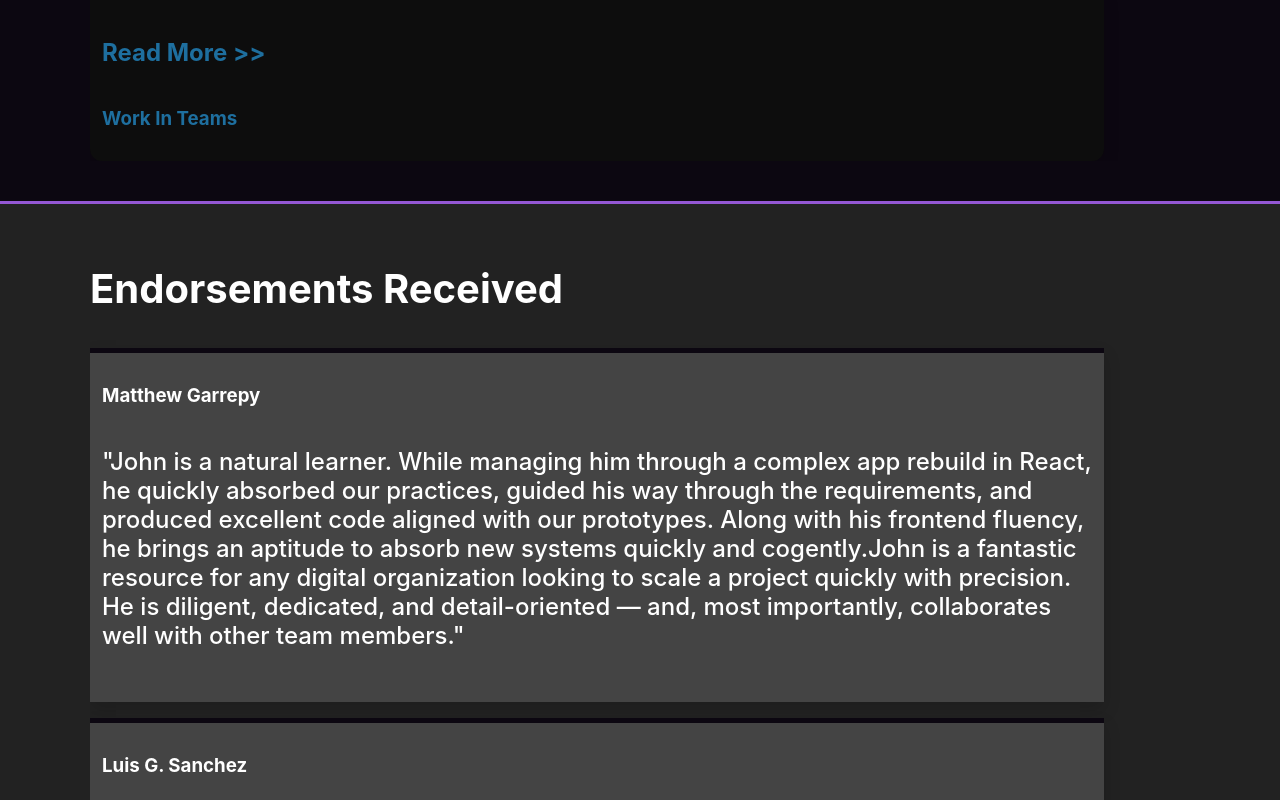
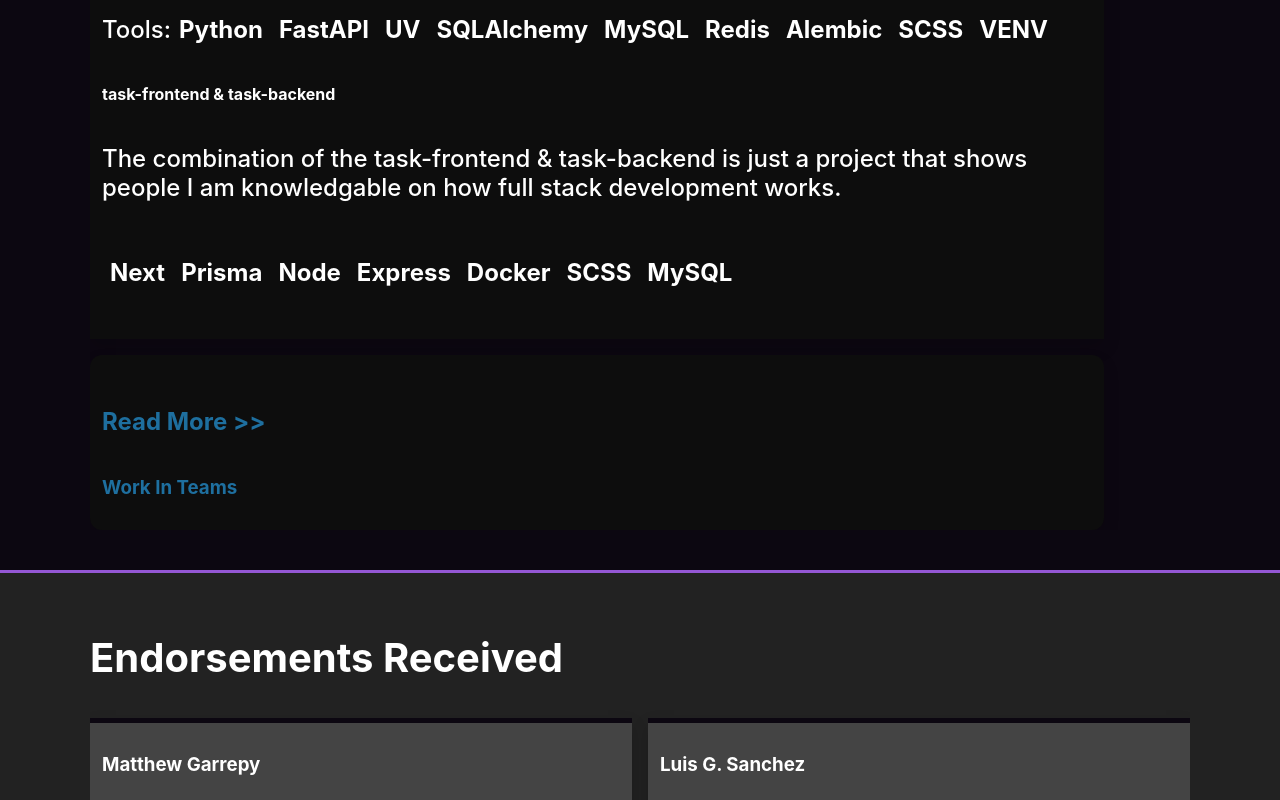
Before and after one commit to John-Keyes/lykeytech, a Next.js app: page / in a window 1280 px wide. Shown: the part 920-1720 px from the top of the page. Built offline with nearby package versions, Linux system fonts and the light colour scheme.

Commit message:
Tag, Slides

```diff
--- a/package.json
+++ b/package.json
@@ -17,6 +17,7 @@
         "next": "^14.2.22",
         "next-redux-wrapper": "^8.1.0",
         "next-seo": "^6.0.0",
+        "pure-react-carousel": "^1.32.0",
         "react": "^18.2.0",
         "react-autosave": "^0.4.4",
         "react-dev-utils": "^12.0.1",
--- a/src/components/layout/samples.tsx
+++ b/src/components/layout/samples.tsx
@@ -36,7 +36,6 @@
                                               <Tag href="https://sass-lang.com/" text="SCSS"/>
                                               <Tag href="https://www.mysql.com/" text="MySQL"/>
                                           </p>
-                                        <Card>
                                     <h3 id="work-in-teams">Work In Teams</h3>
                                       <h4>
                                           <Link href="https://cmscritic.com" target="_blank" rel="noopener noreferrer">
@@ -58,7 +57,6 @@
                                               <Tag href="https://redis.io/" text="Redis"/>
                                               <Tag href="https://sass-lang.com/" text="SCSS"/>
                                           </p>
-                                          </Card>
                                     <h3>MySELENA Application</h3>
                                     <ul>
                                     <li><p className="p">
--- a/src/components/nav/header.tsx
+++ b/src/components/nav/header.tsx
@@ -24,11 +24,11 @@
     }, [topNavRoot]);*/
 
     if(pathname == "/resume") {
-        return <></>;
+        return <></>;//border-bottom border-bottom-3 border-bottom-light-purple
     }
     //${atTop ? "bg-dark-purple-half": "bg-dark-purple"}
     return (
-            <div ref={topNavRoot} id="top-nav-root" className={`flex fit-width bg-dark-purple border-bottom border-bottom-3 border-bottom-light-purple`}>
+            <div ref={topNavRoot} id="top-nav-root" className={`flex fit-width bg-dark-purple`}>
                 <nav id="top-nav" className="flex fit-width content-container">
                     <Link id="header-logo-container" href="/">
                         <Image alt="Logo" src={logo} className="logo"/>
--- a/src/components/tag.tsx
+++ b/src/components/tag.tsx
@@ -8,7 +8,7 @@
 }
 
 const Tag = (props: TagProps) => {
-    return <Link className={`tag rounded-md border-3 transition-fast border-purple bg-transparent bg-hover-light-purple ${props.className}`} href={props.href}>{props.text}</Link>;
+    return <Link className={`tag rounded-md transition-fast text-white gradient-purple bg-hover-light-purple ${props.className}`} href={props.href}>{props.text}</Link>;
 }
 
 export default Tag;
--- a/src/pages/_document.tsx
+++ b/src/pages/_document.tsx
@@ -8,7 +8,6 @@
         <link rel="preload" href="/images/logoicon.png" as="image"/>
         <link rel="preload" href="/images/john-keyes-pfp.png" as="image"/>
         <link rel="preload" href="/docs/john_keyes_resume.docx"/>
-        <meta name="viewport" content="width=device-width, initial-scale=1"/>
       </Head>
       <body>
         <Main />
--- a/src/pages/index.tsx
+++ b/src/pages/index.tsx
@@ -11,8 +11,9 @@
 import DownloadHeader from 'src/components/download/downloadHeader';
 import DownloadIcon from 'src/components/download/downloadIcon';
 import PopMenu from 'src/components/popMenu';
-import Carousel from 'src/components/carousel/carousel';
 import Card from 'src/components/card';
+import Tag from 'src/components/tag';
+import { CarouselProvider, Slider, Slide, ButtonBack, ButtonNext } from 'pure-react-carousel';
 
 const Home: NextPage = () => {
     return (
@@ -39,9 +40,32 @@
                     <SubTitle id="samples" text="Samples">
                         <Card className="bg-text">
                         <h3><Link href="https://github.com/John-Keyes" className="text-dark-blue text-hover-clear-blue" target="_blank" rel="noopener noreferrer">Github</Link></h3>
-                        <p className="p">
-                            These are samples that I have worked on completely by myself, or in a team.
-                        </p>
+                        <h4>lykey-restapi</h4>
+                            <p className="p">This project shows how to setup authentication and authorization the backend.</p>
+                            <p className="p tag-gap">
+                                <span>Tools:</span>
+                                <Tag href="https://www.python.org/" text="Python"/>
+                                <Tag href="https://fastapi.tiangolo.com/" text="FastAPI"/>
+                                <Tag href="https://github.com/astral-sh/uv" text="UV"/>
+                                <Tag href="https://www.sqlalchemy.org/"  text="SQLAlchemy"/>
+                                <Tag href="https://www.mysql.com/"  text="MySQL"/>
+                                <Tag href="https://redis.io/"  text="Redis"/>
+                                <Tag href="https://alembic.sqlalchemy.org/"  text="Alembic"/>
+                                <Tag href="https://sass-lang.com/"  text="SCSS"/>
+                                <Tag href="https://docs.python.org/3/library/venv.html"  text="VENV"/>
+                            </p>
+
+                            <h4>task-frontend & task-backend</h4>
+                                <p className="p">The combination of the task-frontend & task-backend is just a project that shows people I am knowledgable on how full stack development works.</p>
+                                <p className="p tag-gap">
+                                    <Tag href="https://nextjs.org/" text="Next"/>
+                                    <Tag href="https://www.prisma.io/" text="Prisma"/>
+                                    <Tag href="https://nodejs.org/" text="Node"/>
+                                    <Tag href="https://expressjs.com/" text="Express"/>
+                                    <Tag href="https://www.docker.com/" text="Docker"/>
+                                    <Tag href="https://sass-lang.com/" text="SCSS"/>
+                                    <Tag href="https://www.mysql.com/" text="MySQL"/>
+                                </p>
                         </Card>
                         <Card className="bg-text space-above rounded-sm">
                         <p className="p">
@@ -56,31 +80,13 @@
             <div className="bg-dark-gray home-section-padding border-top border-top-3 border-top-light-purple">
                 <div className="flex flex-column content-container">
                     <SubTitle id="endorsements" text="Endorsements Received">
-                        <Carousel
-                            selectedCarouselIndex={0}
-                            slides={[<Endorsement
-                            person="Matthew Garrepy"
-                            personLink="https://www.linkedin.com/in/mattgarrepy/"
-                            text="John is a natural learner. While managing him through a complex app rebuild in React,
-                                he quickly absorbed our practices, guided his way through the requirements, and produced
-                                excellent code aligned with our prototypes. Along with his frontend fluency, he brings an
-                                aptitude to absorb new systems quickly and cogently.John is a fantastic resource for any digital organization looking to scale a project quickly
-                                with precision. He is diligent, dedicated, and detail-oriented &mdash; and, most importantly,
-                                collaborates well with other team members."
-                            className="space-above border-top border-top-5 border-top-dark-purple bg-light-gray"
-                            />,
-                            <Endorsement
-                            person="Luis G. Sanchez"
-                            personLink="https://www.linkedin.com/in/luisgustavosc/"
-                            text="John is an outstanding developer with a quick ability to adapt and solve problems. During our React
-                                    app rebuild, he rapidly understood our methodologies and delivered high-quality code that perfectly
-                                    matched our prototypes. His thoroughness, commitment, and attention to detail make him a valuable
-                                    asset to any team."
-                                    className="space-above border-top border-top-5 border-top-dark-purple bg-light-gray"
-                        />
-
-                        ]}
-                        />
+                        {/*<CarouselProvider className="fit-width fit-height" totalSlides={2}>
+                            <Slider>
+                                <Slide index={0}>I am the first Slide.</Slide>
+                                <Slide index={1}>I am the second Slide.</Slide>
+                                <Slide index={2}>I am the third Slide.</Slide>
+                            </Slider>
+                        </CarouselProvider>*/}
                         <div className="flex flex-row card-divider">
                         <Endorsement
                             person="Matthew Garrepy"
--- a/src/styles/_app.scss
+++ b/src/styles/_app.scss
@@ -15,6 +15,7 @@
 @import "components/download";
 @import "components/form";
 @import "components/header";
+@import "components/image";
 @import "components/loading";
 @import "components/mobile-menu";
 @import "components/page-error";
--- a/src/styles/base/_main.scss
+++ b/src/styles/base/_main.scss
@@ -99,33 +99,9 @@
   }
 }
 
-#starter-img-1 {
-  width: 100%;
-  height: 100%;
-  background-image: url("/images/starter1");
-  filter: blur(8px);
-  -webkit-filter: blur(8px);
-  background-position: center;
-  background-repeat: no-repeat;
-  background-size: cover;
+.gradient {
+  &-purple {
+    background-color: linear-gradient(to left, theme-color("dark-purple"), theme-color("purple"), theme-color("light-purple"))
+  }
+
 }
-#starter-img-2 {
-  width: 100%;
-  height: 100%;
-  background-image: url("/images/starter2");
-  filter: blur(8px);
-  -webkit-filter: blur(8px);
-  background-position: center;
-  background-repeat: no-repeat;
-  background-size: cover;
-}
-#starter-img-3 {
-  width: 100%;
-  height: 100%;
-  background-image: url("/images/starter3");
-  filter: blur(8px);
-  -webkit-filter: blur(8px);
-  background-position: center;
-  background-repeat: no-repeat;
-  background-size: cover;
-}
--- /dev/null
+++ b/src/styles/components/_image.scss
@@ -0,0 +1,22 @@
+@mixin starter-img {
+    width: 100%;
+    height: 100%;
+    filter: blur(8px);
+    -webkit-filter: blur(8px);
+    background-position: center;
+    background-repeat: no-repeat;
+    background-size: cover;
+}
+
+#starter-img-1 {
+    background-image: url("/images/starter1");
+    @include starter-img;
+  }
+  #starter-img-2 {
+    background-image: url("/images/starter2");
+    @include starter-img;
+  }
+  #starter-img-3 {
+    background-image: url("/images/starter3");
+    @include starter-img;
+  }
--- a/src/styles/components/_tag.scss
+++ b/src/styles/components/_tag.scss
@@ -1,6 +1,9 @@
 .tag {
-    padding-left: 0.15rem;
-    padding-right: 0.15rem;
-    padding-top: 0.25rem;
-    padding-bottom: 0.25rem;
+    padding-left: 0.5rem;
+    padding-right: 0.5rem;
+    padding-top: 0.75rem;
+    padding-bottom: 0.75rem;
+    &-gap {
+        gap: 0.5rem;
+    }
 }
```
